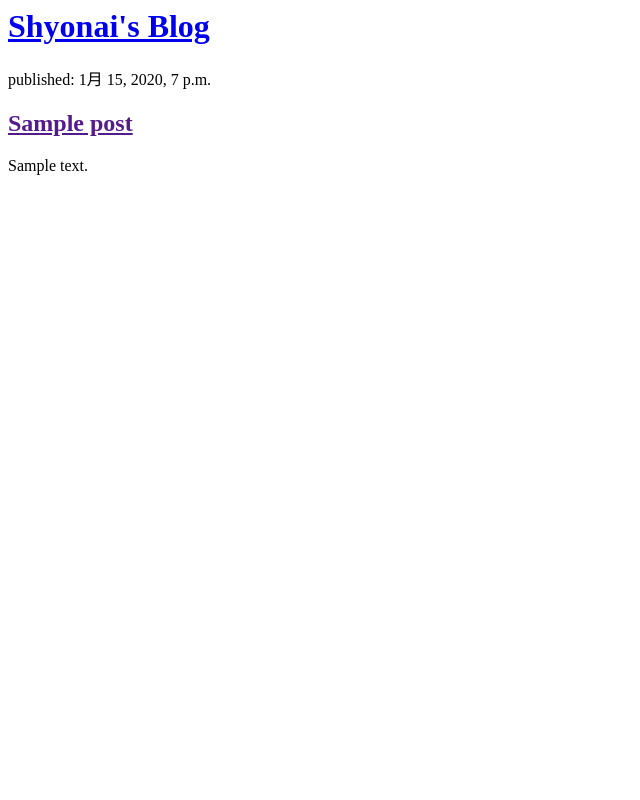
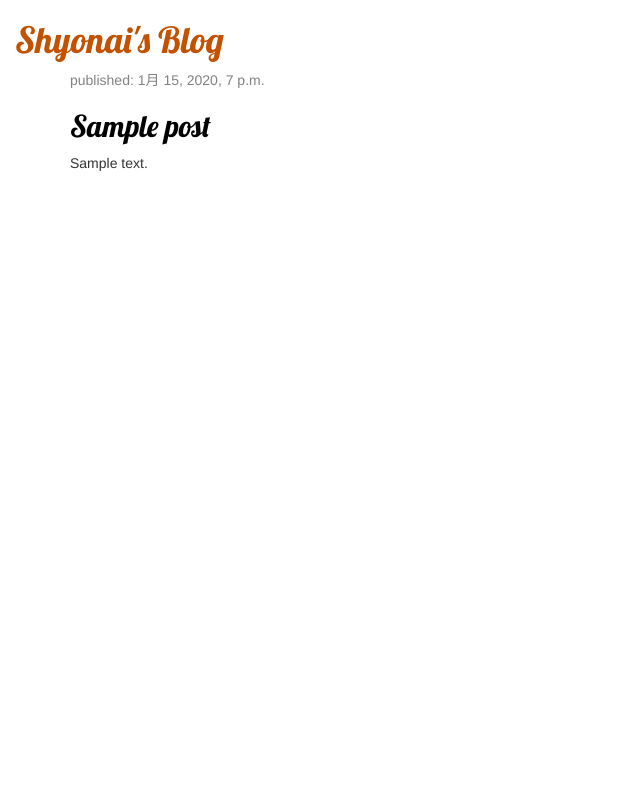
Before and after one commit to natudajp/my-first-blog, a Django app: page / in a window 1280 px wide. Shown: the whole page, without its empty margins (0-640 px from the left). Run offline with Django 3.2, Linux system fonts and the light colour scheme; tables that the repository leaves empty hold one stand-in row (values such as "Sample post"); some libraries are stand-ins or nearby versions.

Commit message:
modified templates

```diff
--- /dev/null
+++ b/blog/static/css/blog.css
@@ -0,0 +1,55 @@
+h1 a, h2 a {
+    color: #C25100;
+    font-family: 'Lobster';
+}
+
+body {
+    padding-left: 15px;
+}
+
+.page-header {
+    background-color: #C25100;
+    margin-top: 0;
+    padding: 20px 20px 20px 40px;
+}
+
+.page-header h1, .page-header h1 a, .page-header h1 a:visited, .page-header h1 a:active {
+    color: #ffffff;
+    font-size: 36pt;
+    text-decoration: none;
+}
+
+.content {
+    margin-left: 40px;
+}
+
+h1, h2, h3, h4 {
+    font-family: 'Lobster', cursive;
+}
+
+.date {
+    color: #828282;
+}
+
+.save {
+    float: right;
+}
+
+.post-form textarea, .post-form input {
+    width: 100%;
+}
+
+.top-menu, .top-menu:hover, .top-menu:visited {
+    color: #ffffff;
+    float: right;
+    font-size: 26pt;
+    margin-right: 20px;
+}
+
+.post {
+    margin-bottom: 70px;
+}
+
+.post h2 a, .post h2 a:visited {
+    color: #000000;
+}
--- a/blog/templates/blog/post_list.html
+++ b/blog/templates/blog/post_list.html
@@ -1,19 +1,33 @@
+{% load static %}
 <html>
     <head>
         <title>Shyonai's blog</title>
+        <link rel="stylesheet" href="//maxcdn.bootstrapcdn.com/bootstrap/3.2.0/css/bootstrap.min.css">
+        <link rel="stylesheet" href="//maxcdn.bootstrapcdn.com/bootstrap/3.2.0/css/bootstrap-theme.min.css">
+        <link href="//fonts.googleapis.com/css?family=Lobster&subset=latin,latin-ext" rel="stylesheet" type="text/css">
+        <link rel="stylesheet" href="{% static 'css/blog.css' %}">
+
     </head>
     <body>
-        <div>
+        <div class=""page-header">
             <h1><a href="/">Shyonai's Blog</a></h1>
         </div>
 
-        {% for post in posts %}
-            <div>
-                <p>published: {{ post.published_date }}</p>
-                <h2><a href="">{{ post.title }}</a></h2>
-                <p>{{ post.text|linebreaksbr }}</p>
+        <div class="content container">
+            <div class="row">
+                <div class="col-md-8">
+                    {% for post in posts %}
+                        <div class="post">
+                            <div class="date">
+                                <p>published: {{ post.published_date }}</p>
+                            </div>
+                            <h2><a href="">{{ post.title }}</a></h2>
+                            <p>{{ post.text|linebreaksbr }}</p>
+                        </div>
+                    {% endfor %}
+                </div>
             </div>
-        {% endfor %}
+        </div>
 
     </body>
 </html>
--- a/mysite/settings.py
+++ b/mysite/settings.py
@@ -104,7 +104,7 @@ AUTH_PASSWORD_VALIDATORS = [
 # Internationalization
 # https://docs.djangoproject.com/en/3.2/topics/i18n/
 
-LANGUAGE_CODE = 'ja'
+LANGUAGE_CODE = 'ja-JP'
 
 TIME_ZONE = 'Asia/Tokyo'
 
```
Also changed, not shown: 1 other file.
